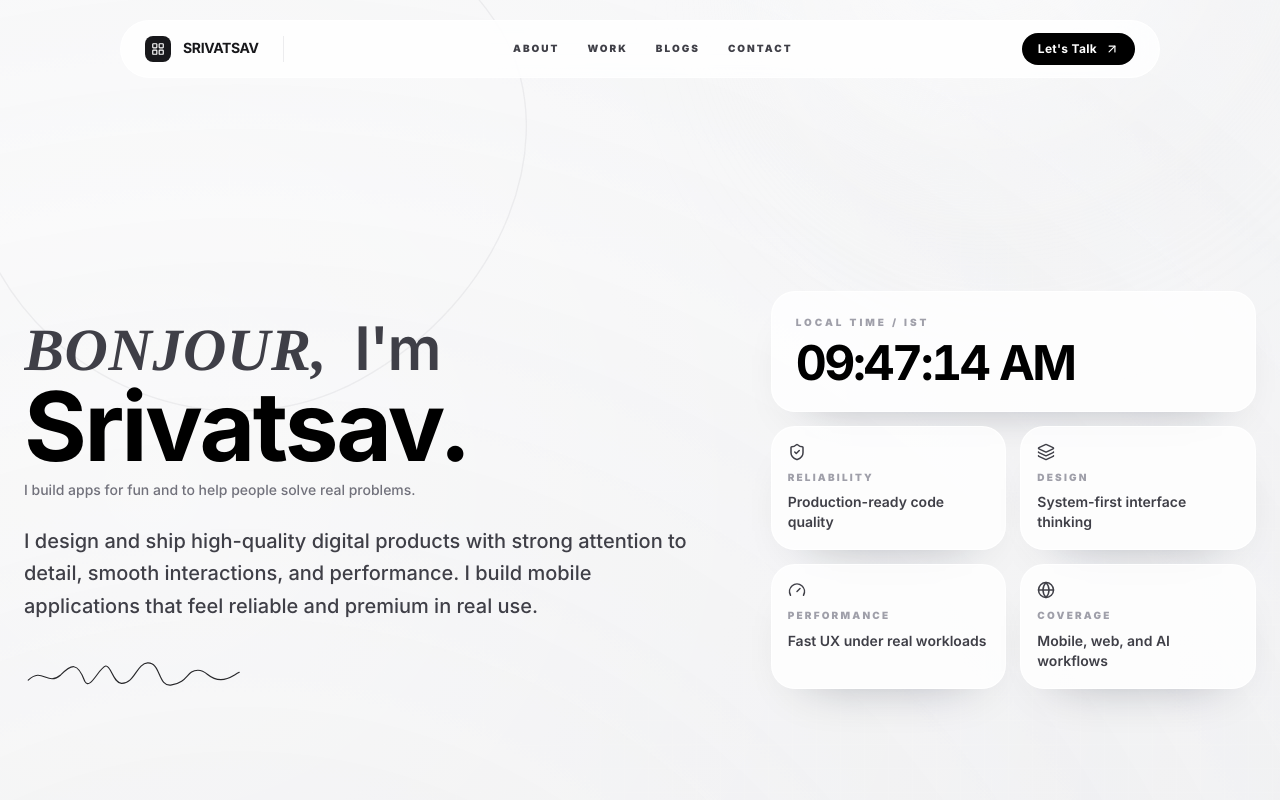
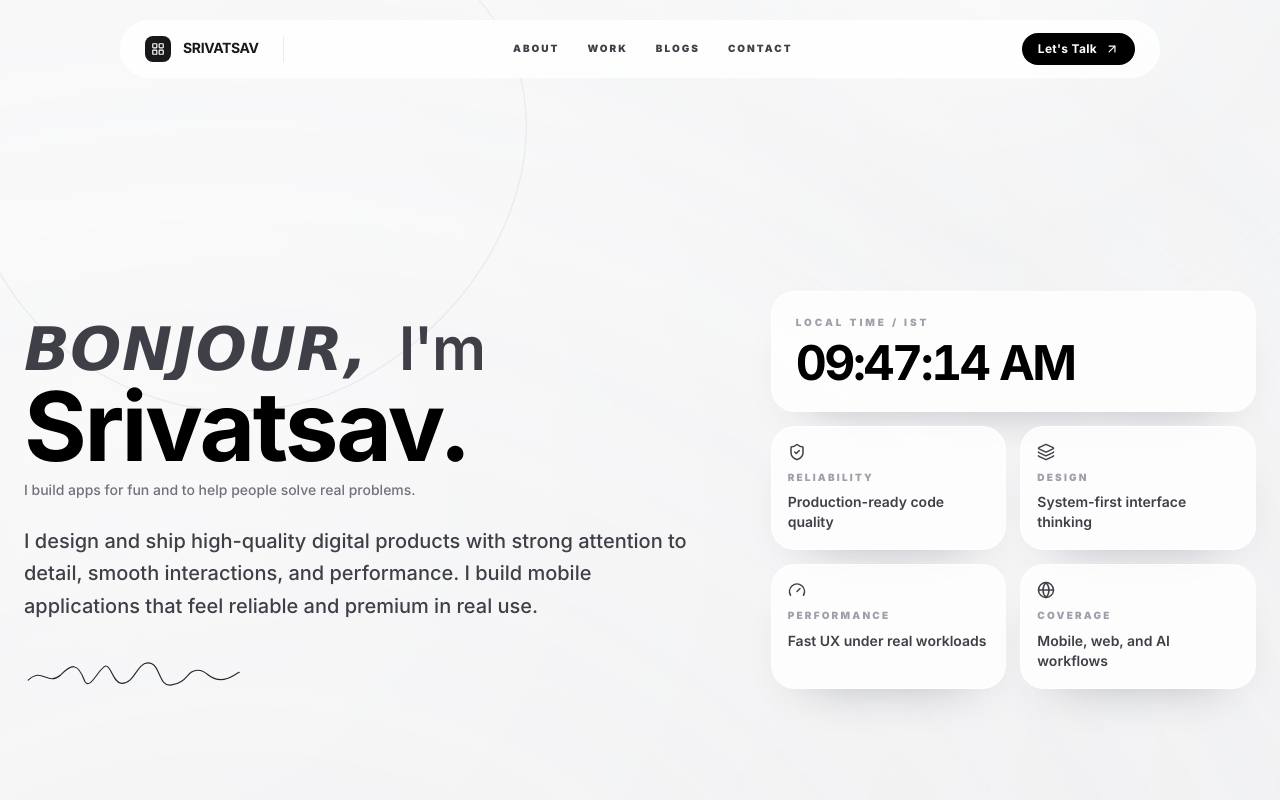
Before and after one commit to Srivatsav0511/srivatsav-Portfolio, a Next.js app: page / in a window 1280 px wide. Shown: the top 800 px of the page. Built offline with nearby package versions, Linux system fonts and the light colour scheme.

Commit message:
clean up UI and fix navigation

```diff
--- a/app/globals.css
+++ b/app/globals.css
@@ -8,7 +8,7 @@
   --font-sf-pro-text: "SF Pro Text", "SF Pro Display", -apple-system, BlinkMacSystemFont, "Helvetica Neue", Arial, sans-serif;
   --font-sf-pro-display: "SF Pro Display", "SF Pro Text", -apple-system, BlinkMacSystemFont, "Helvetica Neue", Arial, sans-serif;
   --font-mono-stack: ui-monospace, SFMono-Regular, Menlo, Monaco, Consolas, "Liberation Mono", "Courier New", monospace;
-  --font-cursive-display: "Apple Chancery", "Lucida Handwriting", "Segoe Script", cursive;
+  --font-cursive-display: "Bradley Hand", "Segoe Print", "Comic Sans MS", "Marker Felt", cursive;
 }
 
 @theme inline {
@@ -35,10 +35,6 @@ h4,
 h5,
 h6 {
   font-family: var(--font-sf-pro-display);
-}
-
-.cursive-display {
-  font-family: var(--font-cursive-display);
 }
 
 .greeting-script {
```
